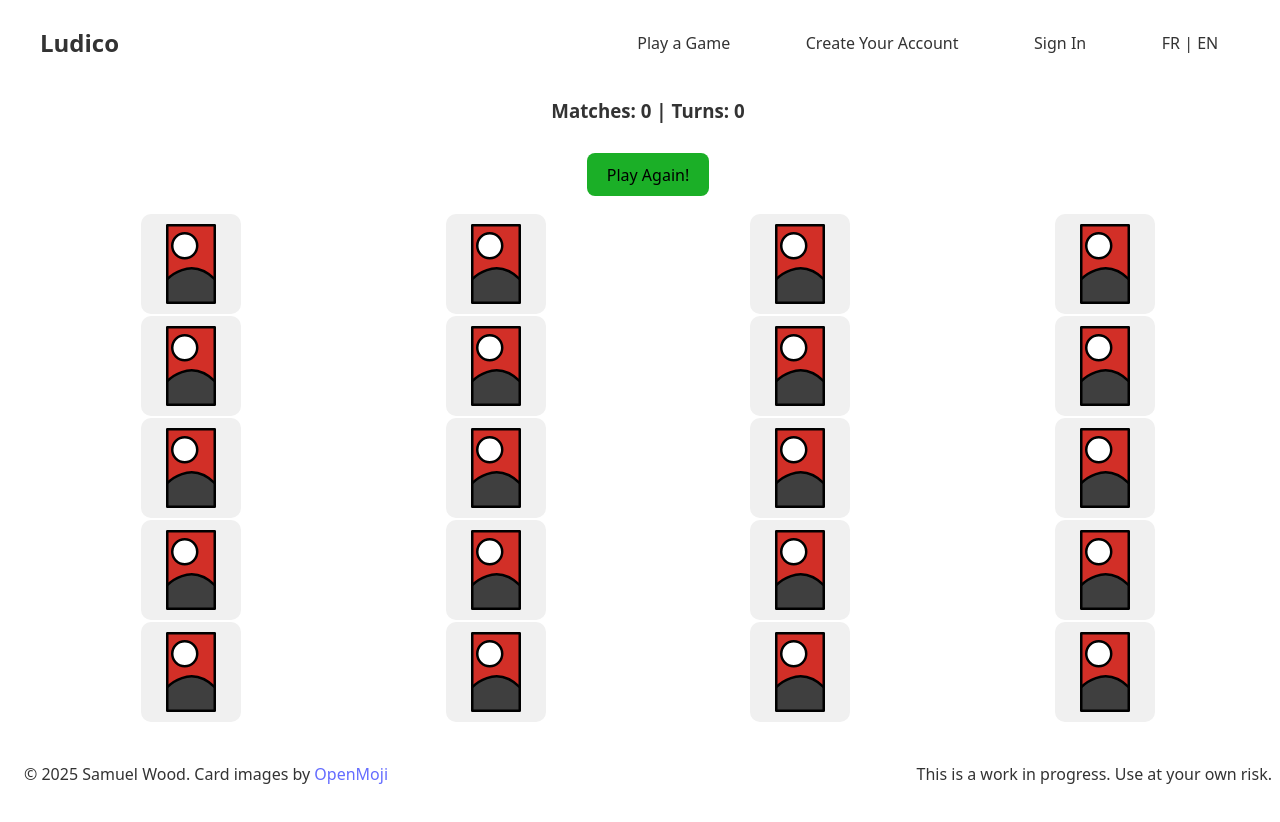
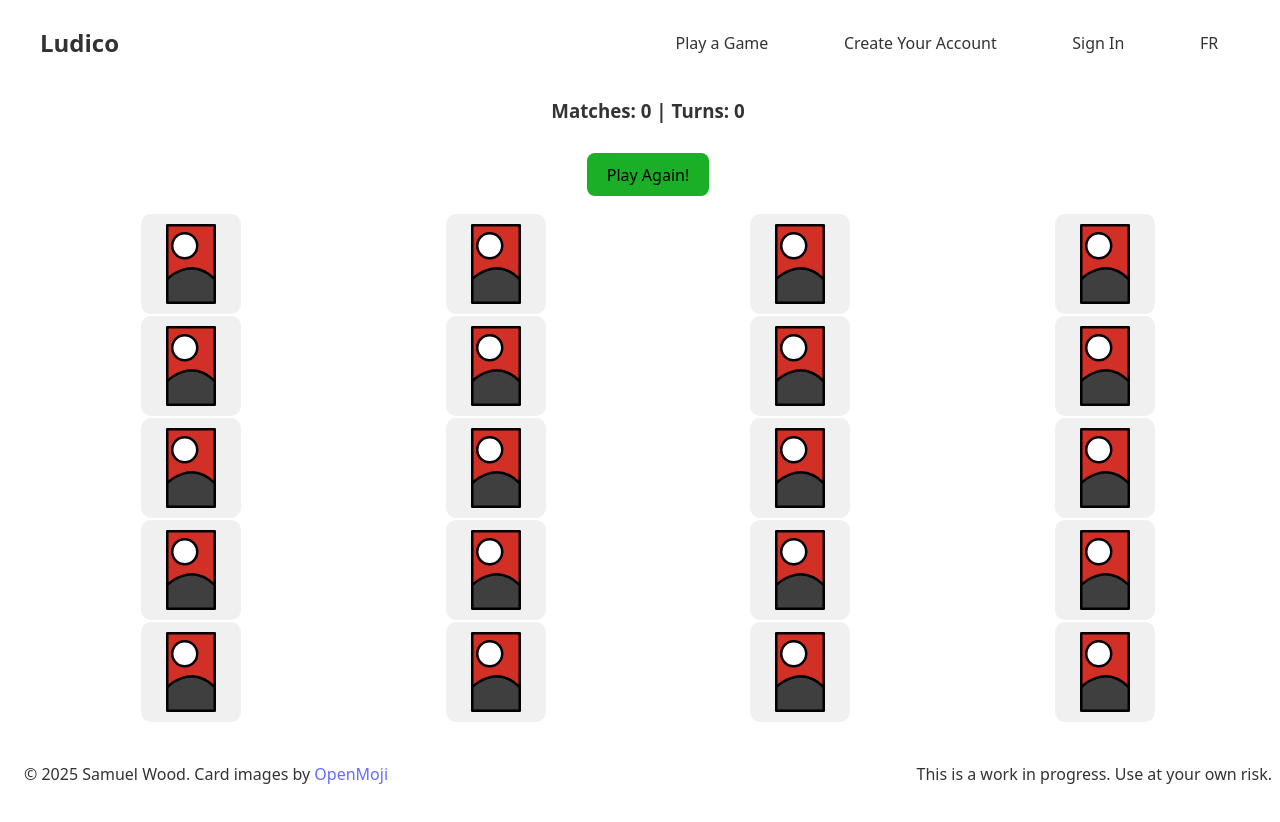
Before and after one commit to StrawberryBeds/games, a React (Vite) app: page /guest/cardSet/0 in a window 1280 px wide. Shown: the top 822 px of the page. Built offline with nearby package versions, Linux system fonts and the light colour scheme; no server answers.

Commit message:
Adds simple language toggle

```diff
--- a/src/componentsShared/Header.jsx
+++ b/src/componentsShared/Header.jsx
@@ -33,27 +33,22 @@ function Header() {
             <button onClick={() => { navigate('/profile'); closeNav(); }}>Profile</button>
             <button onClick={() => { navigate('/player'); closeNav(); }}>Change Player</button>
             <SignOutButton onClick={closeNav} />
-            <button onClick={() => i18n.changeLanguage('fr')}>
-              FR | EN
-            </button>
           </>
         ) : (
           <>
             <button onClick={() => { navigate('/signup'); closeNav(); }}>{t('create_account_button')}</button>
             <button onClick={() => { navigate('/signin'); closeNav(); }}>{t('sign_in_button')}</button>
-            <button onClick={() => i18n.changeLanguage('fr')}>
-              FR | EN
-            </button>
           </>
         )}
+        <button
+          onClick={() => i18n.changeLanguage(i18n.language === 'en' ? 'fr' : 'en')}
+          className="language-toggle"
+        >
+          {i18n.language === 'en' ? 'FR' : 'EN'}
+        </button>
       </nav>
     </header>
   );
 }
 
 export default Header;
-
-  // "welcome": "Welcome to Ludico!",
-  // "play_button": "Play a Game",
-  // "create_account_button": "Create Your Account",
-  // "sign_in_button": "Sign In",
```
